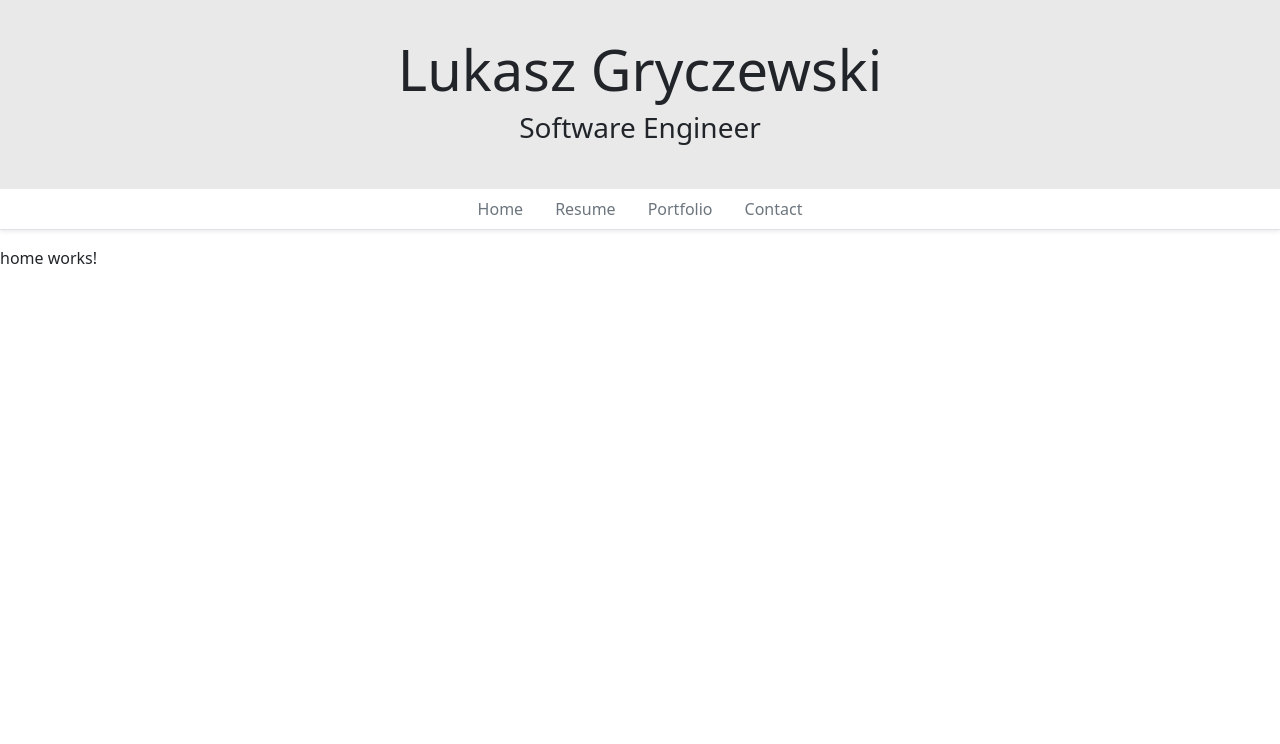
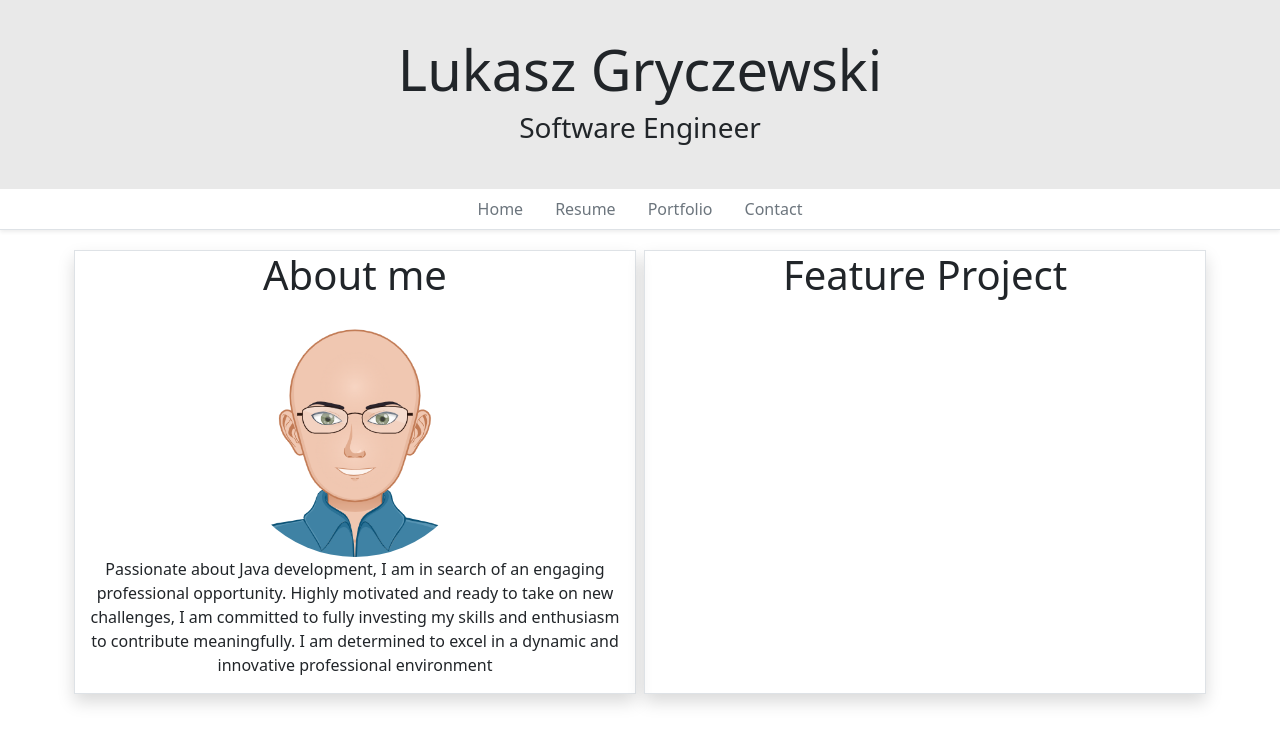
Before and after one commit to LukaszGryczewski/resumePortefolio, an Angular app: page /home in a window 1280 px wide. Shown: the top 744 px of the page. Built offline with nearby package versions, Linux system fonts and the light colour scheme.

Commit message:
Content + disigne Home page

```diff
--- a/src/app/home/home.component.html
+++ b/src/app/home/home.component.html
@@ -1 +1,22 @@
-<p>home works!</p>
+<div class ="container">
+  <div class ="row">
+    <!--About me-->
+    <div class ="col-lg shadow border m-1">
+      <div class ="text-center">
+        <h1>About me</h1>
+        <img src="../../assets/pictures/avatarShirt.png" alt="Lukasz avatar" width="250px" height="250px" class ="rounded-circle">
+        <p>
+          Passionate about Java development, I am in search of an engaging professional opportunity. Highly motivated and ready to
+          take on new challenges, I am committed to fully investing my skills and enthusiasm to contribute meaningfully. I am
+          determined to excel in a dynamic and innovative professional environment
+        </p>
+      </div>
+    </div>
+    <!--Feature project-->
+    <div class ="col-lg shadow border m-1">
+      <div class ="text-center">
+        <h1>Feature Project</h1>
+      </div>
+    </div>
+  </div>
+</div>
--- a/src/styles.scss
+++ b/src/styles.scss
@@ -2,3 +2,7 @@
 
 /* Importing Bootstrap SCSS file. */
 @import 'bootstrap/scss/bootstrap';
+
+.container{
+  max-width: 1140px;
+}
```
Also changed, not shown: src/assets/pictures/avatarShirt.png (added).
